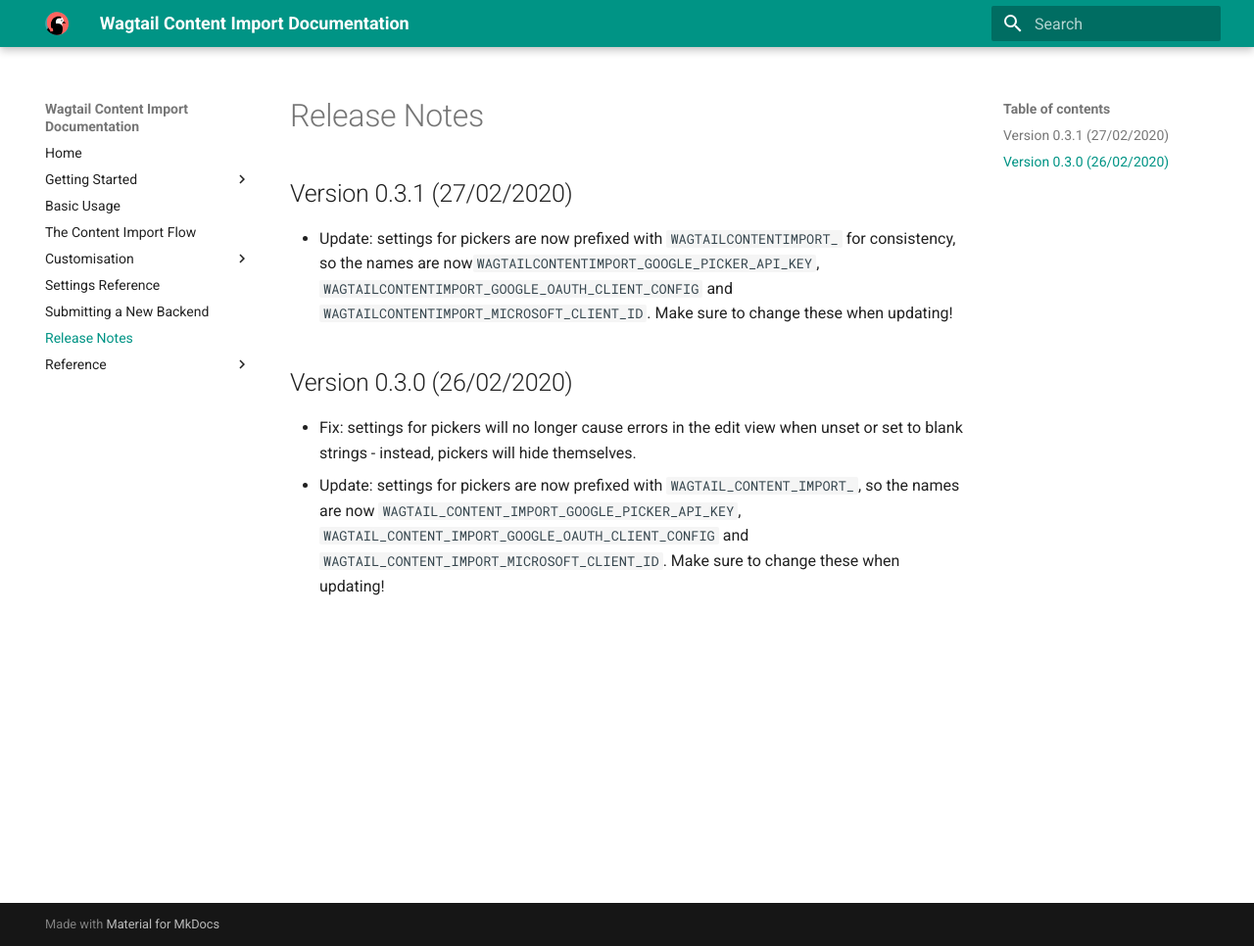
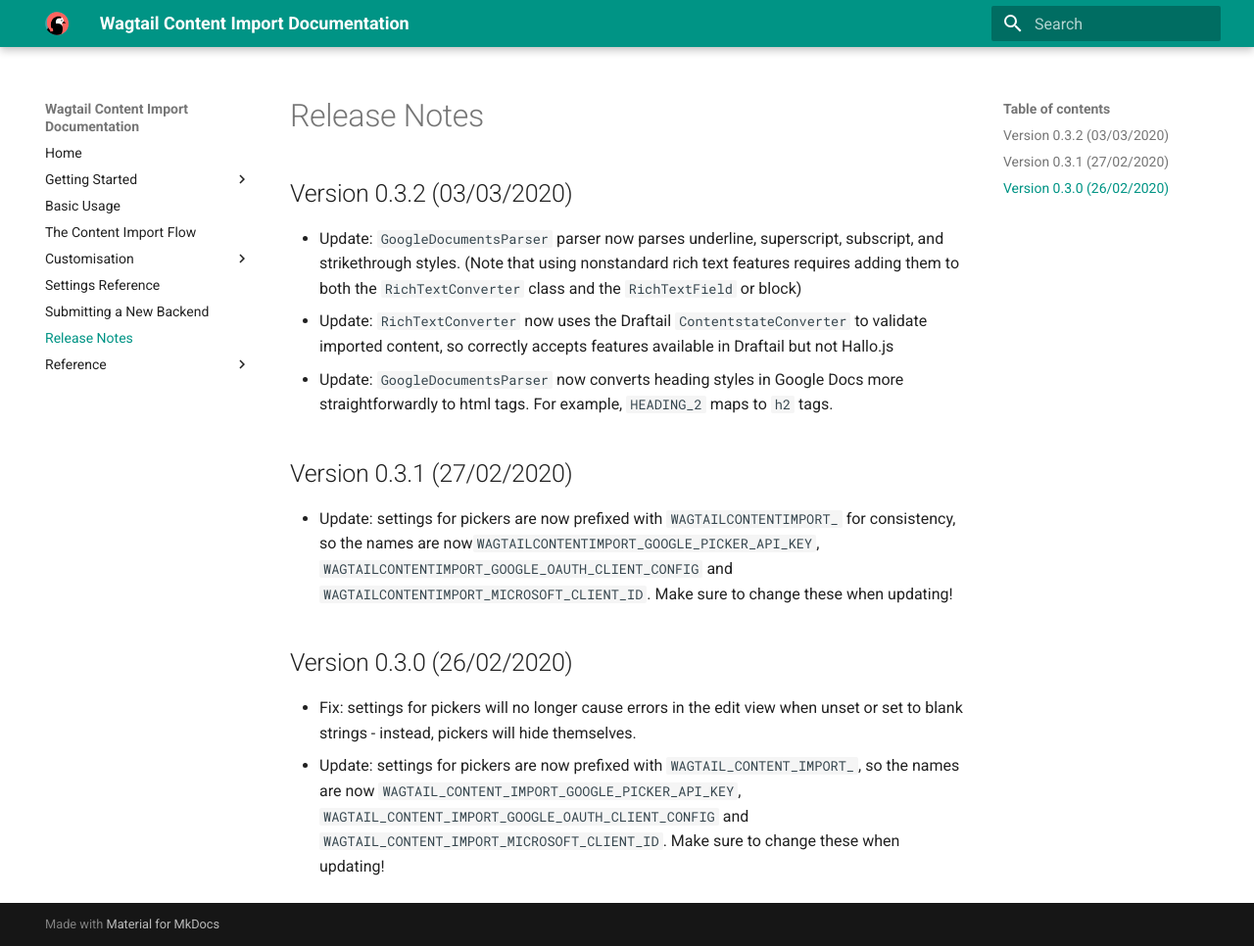
Before and after one commit to torchbox/wagtail-content-import, an MkDocs documentation site: the page built from docs/release_notes.md, in a window 1280 px wide and 966 px high. Shown: the whole window at 98% size. Built offline with MkDocs 1.6.1 and Material for MkDocs 9.7.7, drawn with Linux system fonts in a browser that asks for light colours.

Commit message:
Close quote and add release notes for v 0.3.2

```diff
--- a/docs/release_notes.md
+++ b/docs/release_notes.md
@@ -1,4 +1,12 @@
 # Release Notes
+
+## Version 0.3.2 (03/03/2020)
+
+- Update: `GoogleDocumentsParser` parser now parses underline, superscript, subscript, and strikethrough styles. (Note that using nonstandard
+  rich text features requires adding them to both the `RichTextConverter` class and the `RichTextField` or block)
+- Update: `RichTextConverter` now uses the Draftail `ContentstateConverter` to validate imported content, so correctly accepts features available in
+  Draftail but not Hallo.js
+- Update: `GoogleDocumentsParser` now converts heading styles in Google Docs more straightforwardly to html tags. For example, `HEADING_2` maps to `h2` tags.
 
 ## Version 0.3.1 (27/02/2020)
 
```
Also changed, not shown: docs/converter_reference.md (+1 -1 lines).
